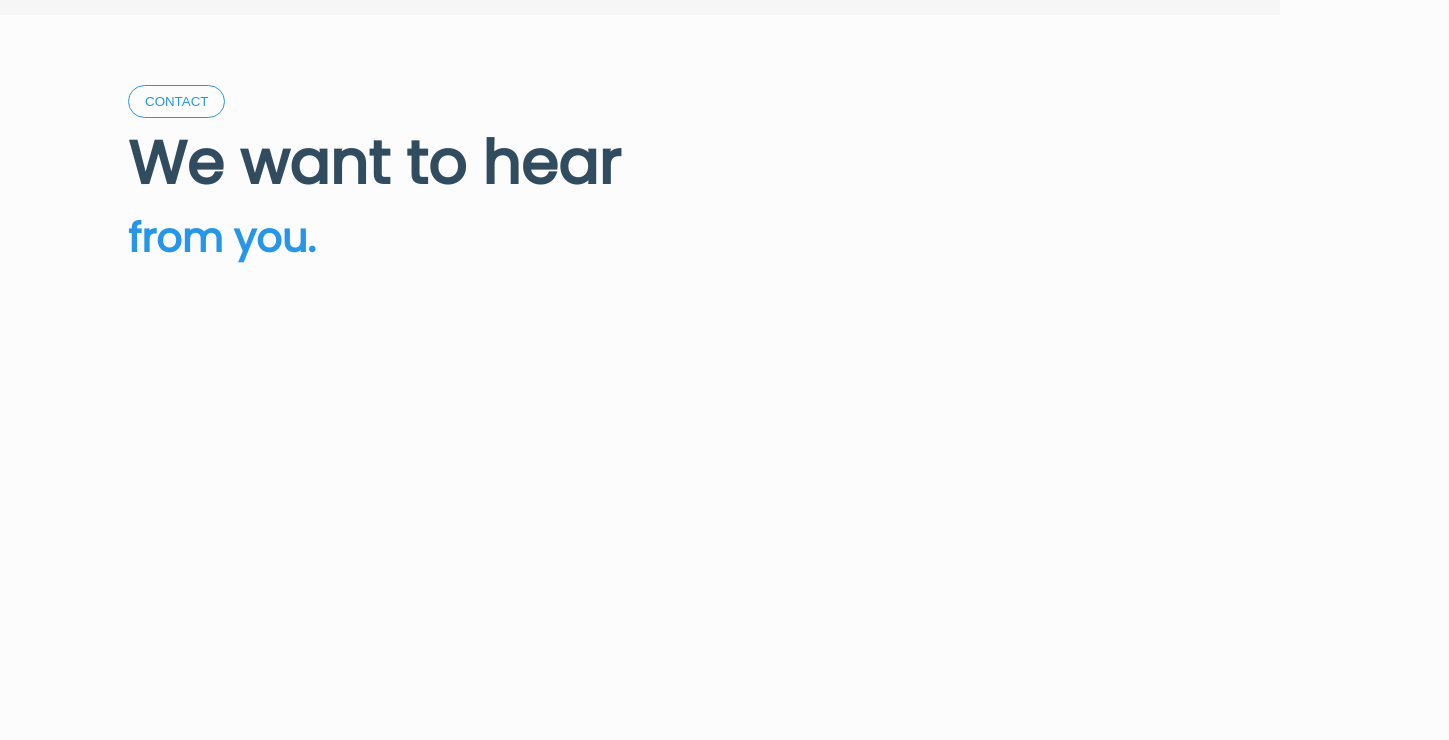
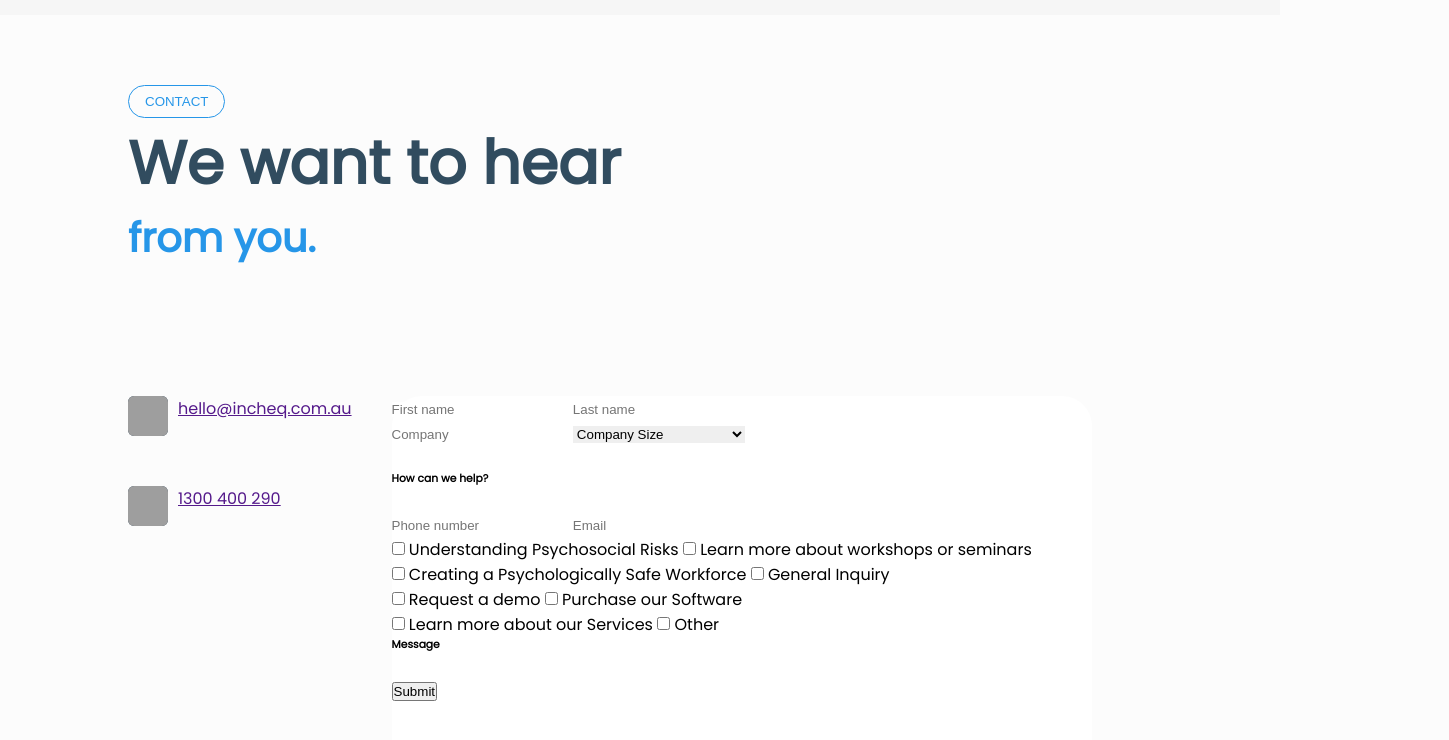
Before and after one commit to Kunal-Chauhan7/Web-Dev-Practice, a plain HTML site: page Incheq Contact/index.html in a window 1280 px wide. Shown: the part 402-1142 px from the top of the page, 1449 px wide, since content can reach past the window. Before the commit the page ends 800 px from the top, so only its background shows below. Drawn offline with Linux system fonts and the light colour scheme; grey boxes are pictures that could not be loaded; a web font is replaced by a local one.

Commit message:
done with main section and css

```diff
--- a/Incheq Contact/css/index.css
+++ b/Incheq Contact/css/index.css
@@ -82,7 +82,7 @@ body{
 
 .logo-title-list-items{
     display: flex;
-    gap: 40px;
+    gap: 20px;
     list-style: none;
 }
 .item_contaier{
@@ -101,3 +101,47 @@ body{
     padding-right: 30px;
     border-radius: 40px;
 }
+
+.titlelistitem:hover{
+    transition: ease-in-out 0.1s;
+    text-decoration: underline #aad9fa 3px;
+}
+
+.main_section{
+    display: flex;
+    gap: 40px;
+    margin-left: 10%;
+    margin-top: 10%;
+}
+.background_image{
+    background-color: #314c5f;
+    color: white;
+    width: 40px;
+    height: 40px;
+}
+.contact_info{
+    display: flex;
+}
+
+.contact_info a{
+    margin-left: 10px;
+}
+
+.contact_info img{
+    border-radius: 6px;
+}
+
+.form{
+    background-color: white;
+    height: 500px;
+    width: 700px;
+    border-radius: 30px;
+}
+
+.form input{
+    border: none;
+}
+
+.form select{
+    border: none;
+}
--- a/Incheq Contact/index.html
+++ b/Incheq Contact/index.html
@@ -42,5 +42,65 @@
         <h1 id="main_title">We want to hear</h1>
         <h1 id="fromyou">from you.</h1>
     </div>
+    <div class="main_section">
+        <div class="contact_info_container">
+            <div class="contact_info">
+                <img src="https://uploads-ssl.webflow.com/6411205aa4059e3917a059f4/64433039e3bef62d45bbd510_contact-mail.svg" alt="" srcset="" class="background_image">
+                <a href="">hello@incheq.com.au</a>
+            </div>
+            <br>
+            <br>
+            <div class="contact_info">
+                <img src="https://uploads-ssl.webflow.com/6411205aa4059e3917a059f4/6443308959a7433bd7eb21b7_contact-phone.svg" alt="" srcset=""class="background_image">
+                <a href="">1300 400 290</a>
+            </div>
+        </div>
+        <div class="form">
+            <form>
+                <input type="text" name="" id="" required placeholder="First name">
+                <input type="text" name="" id="" required placeholder="Last name">
+                <br>
+                <input type="text" name="" id="" required placeholder="Company">
+                <select name="Company" id="Company">
+                    <option value="">Company Size</option>
+                    <option value="">Less than 100 employess</option>
+                    <option value="">100-999 employess</option>
+                    <option value="">1000-1999 employess</option>
+                    <option value="">2000+ employess</option>
+                </select>
+                <br>
+                <br>
+                <h6>How can we help?</h6>
+                <br>
+                <input type="text" name="" id="" required placeholder="Phone number">
+                <input type="email" name="" id="" required placeholder="Email">
+                <br>
+                <input type="checkbox">
+                Understanding Psychosocial Risks
+                <input type="checkbox">
+                Learn more about workshops or seminars
+                <br>
+                <input type="checkbox">
+                Creating a Psychologically Safe Workforce
+                <input type="checkbox">
+                General Inquiry
+                <br>
+                <input type="checkbox">
+                Request a demo
+                <input type="checkbox">
+                Purchase our Software
+                <br>
+                <input type="checkbox">
+                Learn more about our Services
+                <input type="checkbox">
+                Other
+                <br>
+                <h6>Message</h6>
+                <input type="text">
+                <br>
+                <button type="submit">Submit</button>
+            </form>
+        </div>
+    </div>
 </body>
 </html>
```
